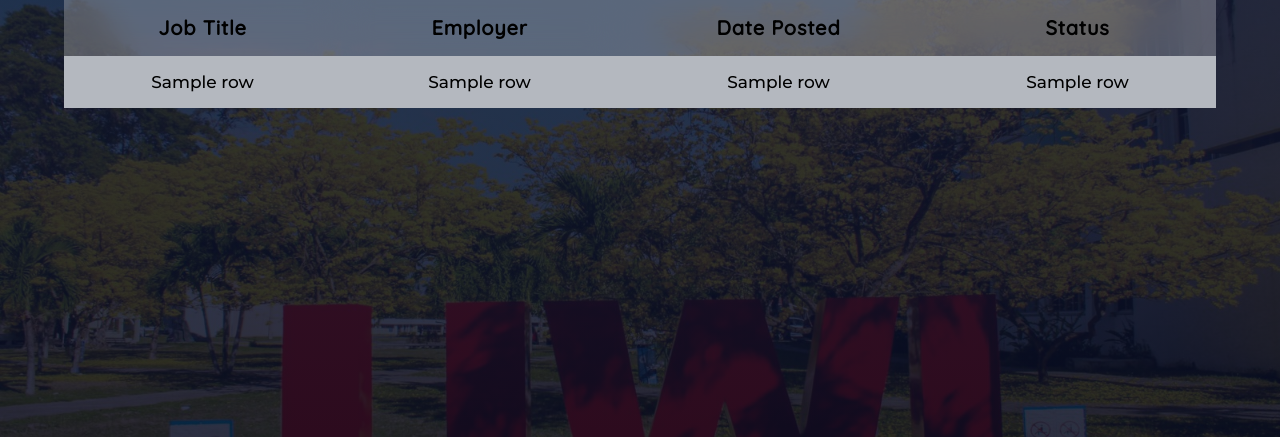
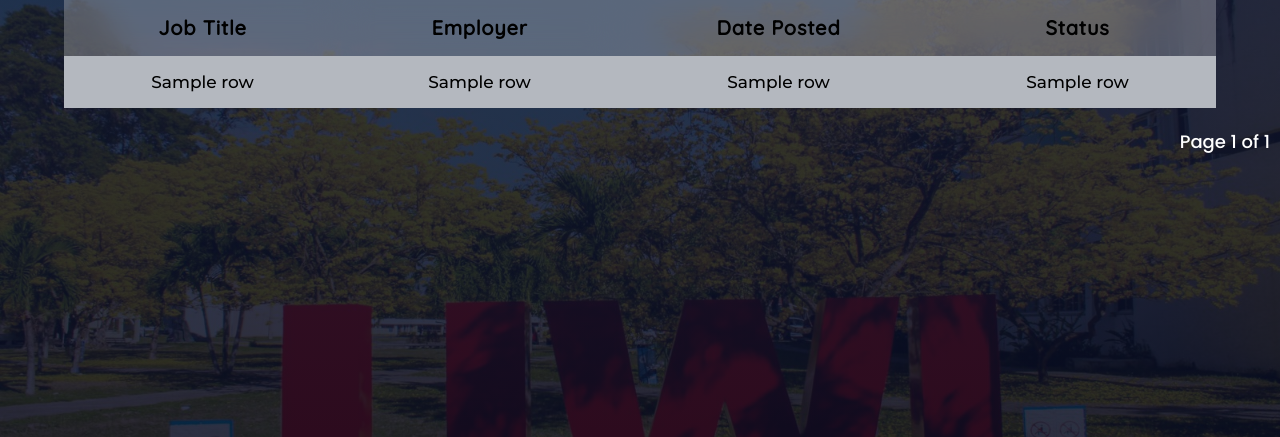
Before and after one commit to rushionfisher/COMP3901-Project, a Flask app: template app/templates/joblisting.html in a window 1280 px wide. Shown: the part 198-635 px from the top of the page. Run offline with Flask 3, Linux system fonts and the light colour scheme; the template is opened without the code that fills it: most values are stand-ins (such as "Sample title", 1, 10 or a date in 2020).

Commit message:
Update joblisting.html

```diff
--- a/app/templates/joblisting.html
+++ b/app/templates/joblisting.html
@@ -36,6 +36,19 @@
                 </tbody>
             </table>
         </div>
+        <div class="pagination">
+            <div class="page-info">
+                Page {{ current_page }} of {{ total_pages }}
+            </div>
+            <div class="page-links">
+                {% if current_page > 1 %}
+                    <a href="/joblisting.html?page={{ current_page - 1 }}">Previous</a>
+                {% endif %}
+                {% if current_page < total_pages %}
+                    <a href="/joblisting.html?page={{ current_page + 1 }}">Next</a>
+                {% endif %}
+            </div>
+        </div>
         <script>
             const jobRows = document.querySelectorAll('.job-row');
 
```
